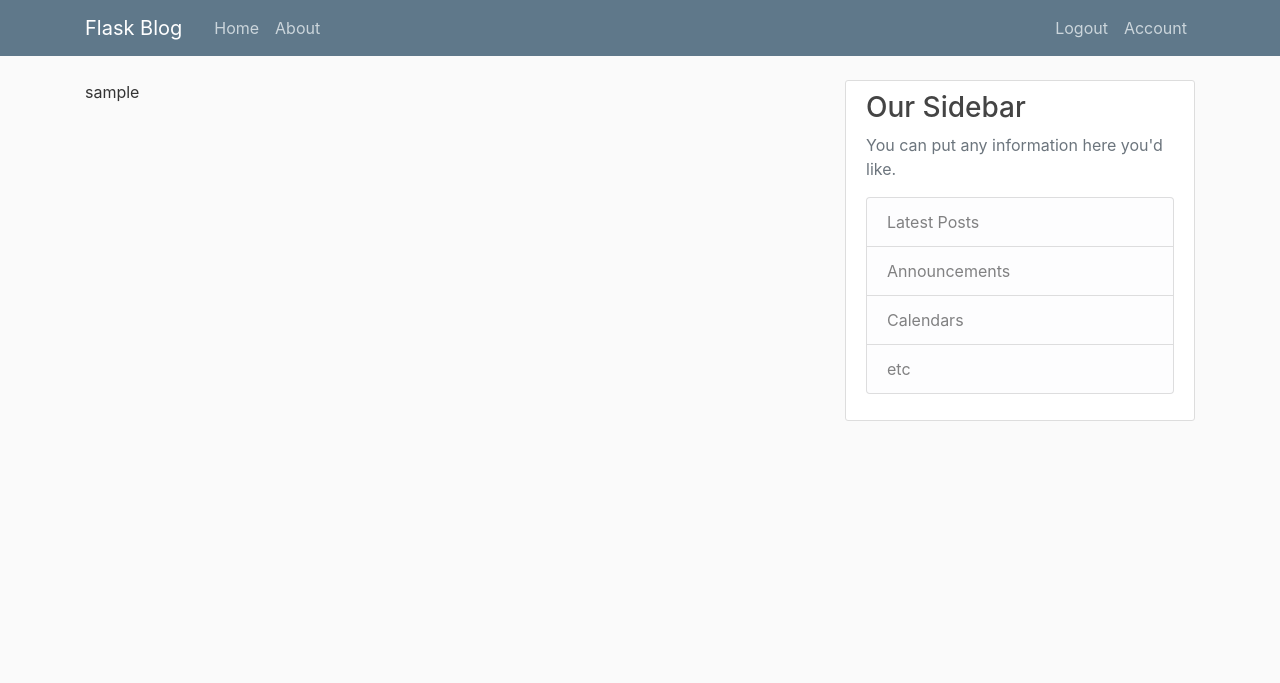
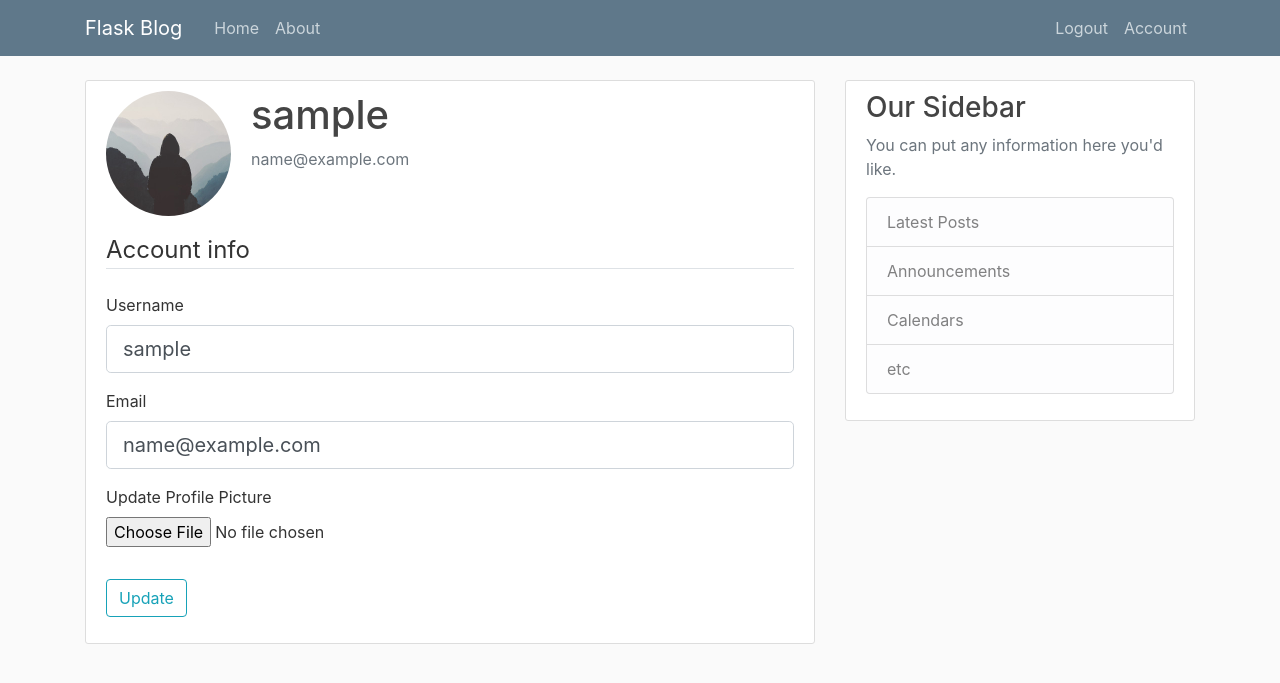
Before and after one commit to fiza-02/python-flask-project, a Flask app: page /account in a window 1280 px wide. Shown: the top 683 px of the page. Run offline with Flask 3, Linux system fonts and the light colour scheme; the visitor is signed in with stand-in values (Sample User, id 1); some libraries are stand-ins or nearby versions.

Commit message:
update user profile

```diff
--- a/flaskblog/forms.py
+++ b/flaskblog/forms.py
@@ -1,7 +1,10 @@
 from flask_wtf import FlaskForm
+from flask_wtf.file import FileField, FileAllowed
+from flask_login import current_user
 from wtforms import StringField, PasswordField, SubmitField, BooleanField
 from wtforms.validators import DataRequired, Length, Email, EqualTo, ValidationError
 from flaskblog.models import User
+
 
 class RegistrationForm(FlaskForm):
     username = StringField('Username',
@@ -16,14 +19,12 @@ class RegistrationForm(FlaskForm):
     def validate_username(self, username):
         user = User.query.filter_by(username=username.data).first()
         if user:
-            raise ValidationError(
-                'That username is taken. Please choose a different one.')
+            raise ValidationError('That username is taken. Please choose a different one.')
 
     def validate_email(self, email):
         user = User.query.filter_by(email=email.data).first()
         if user:
-            raise ValidationError(
-                'That email is taken. Please choose a different one.')
+            raise ValidationError('That email is taken. Please choose a different one.')
 
 
 class LoginForm(FlaskForm):
@@ -32,3 +33,24 @@ class LoginForm(FlaskForm):
     password = PasswordField('Password', validators=[DataRequired()])
     remember = BooleanField('Remember Me')
     submit = SubmitField('Login')
+
+
+class UpdateAccountForm(FlaskForm):
+    username = StringField('Username',
+                           validators=[DataRequired(), Length(min=2, max=20)])
+    email = StringField('Email',
+                        validators=[DataRequired(), Email()])
+    picture = FileField('Update Profile Picture', validators=[FileAllowed(['jpg', 'png'])])
+    submit = SubmitField('Update')
+
+    def validate_username(self, username):
+        if username.data != current_user.username:
+            user = User.query.filter_by(username=username.data).first()
+            if user:
+                raise ValidationError('That username is taken. Please choose a different one.')
+
+    def validate_email(self, email):
+        if email.data != current_user.email:
+            user = User.query.filter_by(email=email.data).first()
+            if user:
+                raise ValidationError('That email is taken. Please choose a different one.')
--- a/flaskblog/routes.py
+++ b/flaskblog/routes.py
@@ -1,8 +1,26 @@
+import os
+import secrets
+from PIL import Image
 from flask import render_template, url_for, flash, redirect, request
-from flaskblog.forms import RegistrationForm, LoginForm
+from flaskblog.forms import RegistrationForm, LoginForm, UpdateAccountForm
 from flaskblog import app, db, bcrypt
 from flaskblog.models import User, Post
 from flask_login import login_user, current_user, logout_user, login_required
+
+
+def save_picture(form_picture):
+    random_hex = secrets.token_hex(8)
+    _, f_ext = os.path.splitext(form_picture.filename)
+    picture_fn = random_hex + f_ext
+    picture_path = os.path.join(
+        app.root_path, 'static/profile_pics', picture_fn)
+
+    output_size = (125, 125)
+    i = Image.open(form_picture)
+    i.thumbnail(output_size)
+    i.save(picture_path)
+
+    return picture_fn
 
 
 posts = [
@@ -72,7 +90,23 @@ def logout():
     return redirect(url_for('login'))
 
 
-@app.route('/account')
+@app.route("/account", methods=['GET', 'POST'])
 @login_required
 def account():
-    return render_template('account.html', title='=Account')
+    form = UpdateAccountForm()
+    if form.validate_on_submit():
+        if form.picture.data:
+            picture_file = save_picture(form.picture.data)
+            current_user.image_file = picture_file
+        current_user.username = form.username.data
+        current_user.email = form.email.data
+        db.session.commit()
+        flash('Your account has been updated!', 'success')
+        return redirect(url_for('account'))
+    elif request.method == 'GET':
+        form.username.data = current_user.username
+        form.email.data = current_user.email
+    image_file = url_for(
+        'static', filename='profile_pics/' + current_user.image_file)
+    return render_template('account.html', title='Account',
+                           image_file=image_file, form=form)
--- a/flaskblog/templates/account.html
+++ b/flaskblog/templates/account.html
@@ -1,4 +1,58 @@
 {% extends "layout.html" %}
 {% block content %}
- {{current_user.username}}
-{% endblock  content%}
+<div class="content-section">
+    <div class="media">
+        <img class="rounded-circle account-img" src={{image_file}}>
+        <div class="media-body">
+            <h2 class="account-heading">{{current_user.username}}</h2>
+            <p class="text-secondary">{{current_user.email}}</p>
+        </div>
+    </div>
+    <form action="" method="post" enctype="multipart/form-data">
+        <!-- it is adding CSRF token or a cross-site request forgery  -->
+        {{form.hidden_tag()}}
+        <fieldset class="form-group">
+            <legend class="border-bottom mb-4">Account info</legend>
+            <div class="form-group">
+                {{ form.username.label(class="form-control-label") }}
+
+                {% if form.username.errors %}
+                {{ form.username(class="form-control form-control-lg is-invalid") }}
+                <div class="invalid-feedback">
+                    {% for error in form.username.errors %}
+                    <span>{{ error }}</span>
+                    {% endfor %}
+                </div>
+                {% else %}
+                {{ form.username(class="form-control form-control-lg") }}
+                {% endif %}
+            </div>
+            <div class="form-group">
+                {{ form.email.label(class="form-control-label") }}
+                {% if form.email.errors %}
+                {{ form.email(class="form-control form-control-lg is-invalid") }}
+                <div class="invalid-feedback">
+                    {% for error in form.email.errors %}
+                    <span>{{error}}</span>
+                    {% endfor %}
+                </div>
+                {% else %}
+                {{ form.email(class="form-control form-control-lg") }}
+                {% endif %}
+            </div>
+            <div class="form-group">
+                {{ form.picture.label() }}
+                {{ form.picture(class="form-control-file") }}
+                {% if form.picture.errors %}
+                {% for error in form.picture.errors %}
+                <span class="text-danger">{{ error }}</span></br>
+                {% endfor %}
+                {% endif %}
+            </div>
+        </fieldset>
+        <div class="form-group">
+            {{form.submit(class="btn btn-outline-info")}}
+        </div>
+    </form>
+</div>
+{% endblock content%}
```
Also changed, not shown: flaskblog/static/profile_pics/default.jpg (added).
